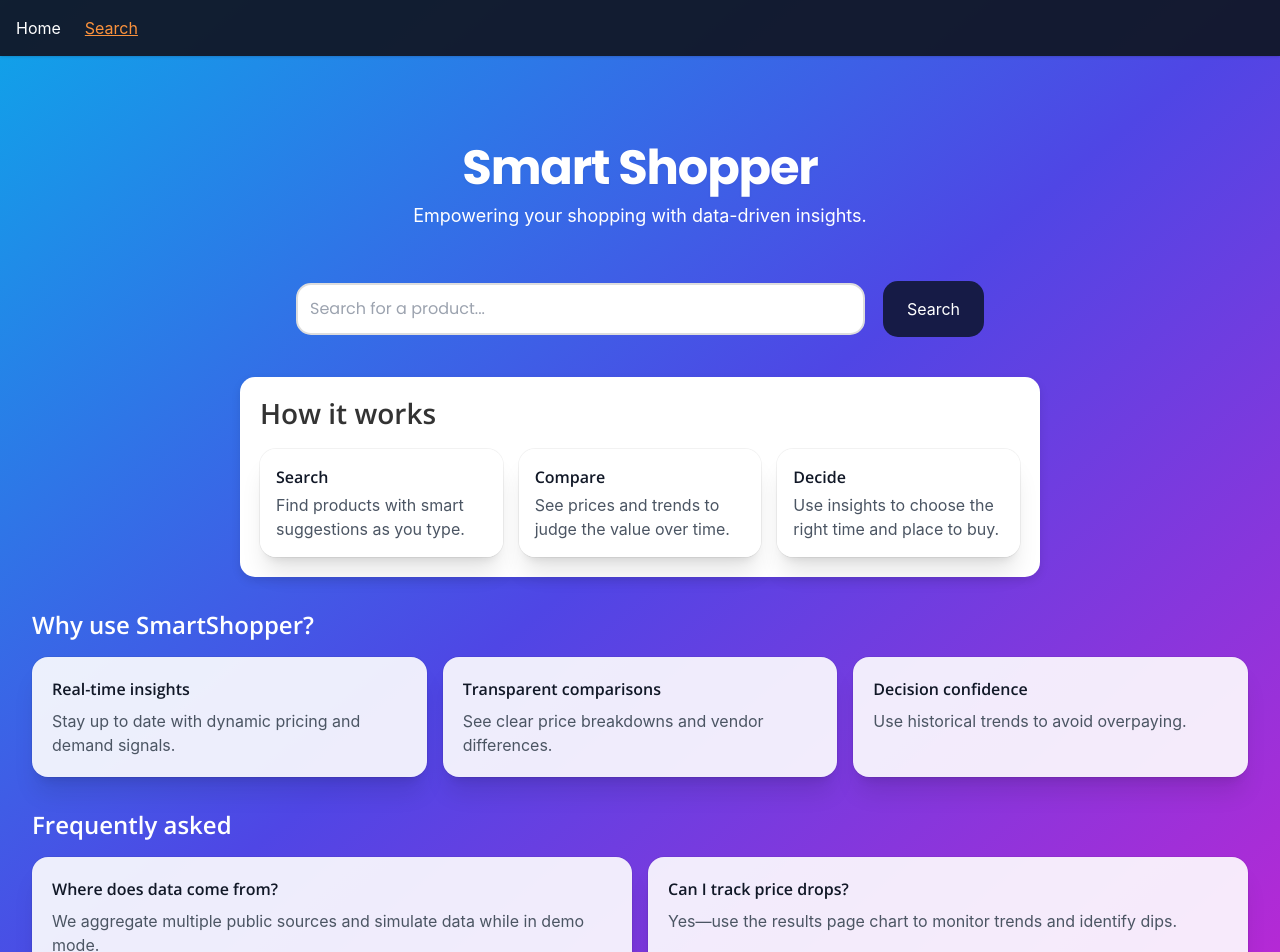
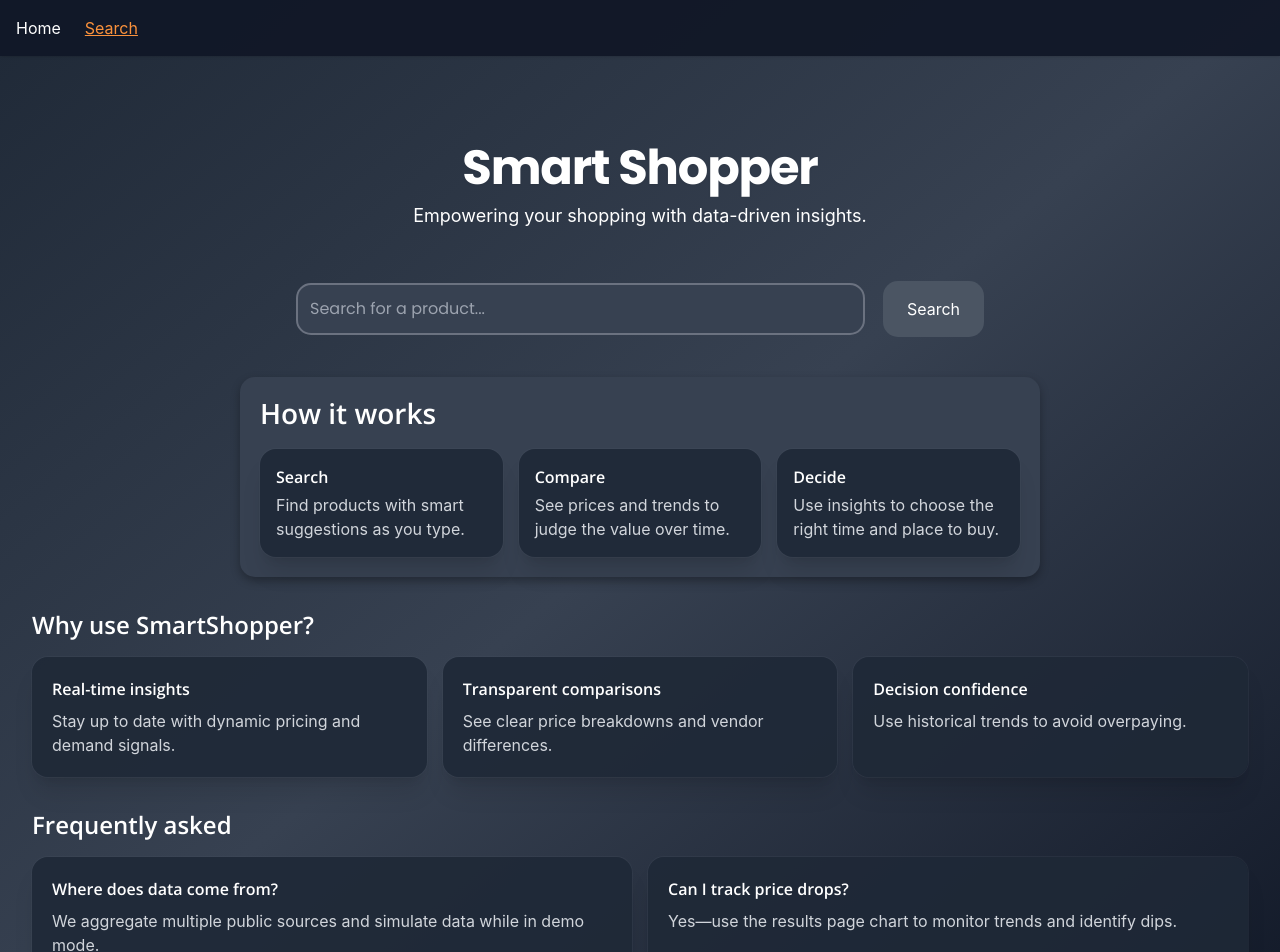
Before and after one commit to jadengong/lplhackarama2025, a React (Create React App) app: page / in a window 1280 px wide. Shown: the top 952 px of the page. Built offline with nearby package versions, Linux system fonts and the light colour scheme.

Commit message:
change theme
changed to dark/neutral colors

```diff
--- a/src/components/HomePage.css
+++ b/src/components/HomePage.css
@@ -26,7 +26,7 @@ a {
 /* Other styles */
 button {
     cursor: pointer;
-    background-color: #5A67D8;
+    background-color: #4B5563;
     color: white;
     border: none;
     padding: 12px 20px;
@@ -36,22 +36,28 @@ button {
 }
 
 button:hover {
-    background-color: #434190; /* Darker shade on hover */
+    background-color: #374151; /* Darker shade on hover */
 }
 
 input[type="text"] {
     padding: 12px;
     font-size: 16px;
     width: 100%;
-    border: 2px solid #ddd;
+    border: 2px solid #6B7280;
     border-radius: 15px;
     margin-right: 10px;
+    background-color: #374151;
+    color: white;
     transition: border-color 0.3s ease;
 }
 
 input[type="text"]:focus {
     outline: none;
-    border-color: #5A67D8;
+    border-color: #9CA3AF;
+}
+
+input[type="text"]::placeholder {
+    color: #9CA3AF;
 }
 
 /* Container Styling */
@@ -112,7 +118,7 @@ input[type="text"]:focus {
 .search-button {
     padding: 16px 24px;
     font-size: 16px;
-    background-color: #161b46;
+    background-color: #4B5563;
     color: white;
     border-radius: 15px;
     border: none;
@@ -120,7 +126,7 @@ input[type="text"]:focus {
 }
 
 .search-button:hover {
-    background-color: #403f61;
+    background-color: #374151;
 }
 
 /* Styling for the search suggestions dropdown */
@@ -129,8 +135,8 @@ input[type="text"]:focus {
     top: 100%; /* Position right below the search input */
     left: 0;
     width: 100%;
-    background-color: white;
-    border: 1px solid #ddd;
+    background-color: #374151;
+    border: 1px solid #6B7280;
     border-radius: 10px;
     max-height: 200px;
     overflow-y: auto; /* Make the dropdown scrollable if there are too many suggestions */
@@ -146,13 +152,13 @@ input[type="text"]:focus {
 }
 
 .suggestions-dropdown::-webkit-scrollbar-thumb {
-    background-color: #5A67D8;
+    background-color: #6B7280;
     border-radius: 10px;
-    border: 2px solid #f0f0f0;
+    border: 2px solid #374151;
 }
 
 .suggestions-dropdown::-webkit-scrollbar-track {
-    background-color: #f0f0f0;
+    background-color: #374151;
     border-radius: 10px;
 }
 
@@ -160,11 +166,11 @@ input[type="text"]:focus {
     padding: 10px;
     cursor: pointer;
     font-size: 16px;
-    color: #333;
+    color: #E5E7EB;
 }
 
 .suggestion-item:hover {
-    background-color: #f0f0f0;
+    background-color: #4B5563;
 }
 
 /* Shadow for dropdown */
@@ -178,9 +184,9 @@ input[type="text"]:focus {
     max-width: 800px;
     text-align: left;
     padding: 20px;
-    background-color: #fff;
+    background-color: #374151;
     border-radius: 15px;
-    box-shadow: 0 4px 10px rgba(0, 0, 0, 0.1);
+    box-shadow: 0 4px 10px rgba(0, 0, 0, 0.3);
 }
 
 .features-section h2 {
@@ -188,7 +194,7 @@ input[type="text"]:focus {
     font-size: 28px;
     margin-bottom: 20px;
     margin-top: auto;
-    color: #333;
+    color: #FFFFFF;
 }
 
 .features-section ul {
@@ -199,7 +205,7 @@ input[type="text"]:focus {
 
 .features-section ul li {
     font-size: 18px;
-    color: #444;
+    color: #E5E7EB;
     margin-bottom: 10px;
     padding-left: 20px;
     position: relative;
@@ -209,7 +215,7 @@ input[type="text"]:focus {
     content: '✔';
     position: absolute;
     left: 0;
-    color: #5A67D8;
+    color: #9CA3AF;
     font-weight: bold;
 }
 
--- a/src/components/HomePage.js
+++ b/src/components/HomePage.js
@@ -74,10 +74,10 @@ const HomePage = () => {
   };
 
   return (
-    <div className="home-container bg-gradient-to-br from-sky-500 via-indigo-600 to-fuchsia-600 min-h-screen pt-40">
+    <div className="home-container bg-gradient-to-br from-gray-800 via-gray-700 to-gray-900 min-h-screen pt-40">
       <header className="landing-header container mt-32 md:mt-36">
         <h1 className="text-white text-5xl md:text-6xl font-extrabold tracking-tight drop-shadow-sm">Smart Shopper</h1>
-        <p className="text-gray-200 max-w-xl mx-auto">Empowering your shopping with data-driven insights.</p>
+        <p className="text-gray-300 max-w-xl mx-auto">Empowering your shopping with data-driven insights.</p>
       </header>
 
       <section className="search-section container">
@@ -141,17 +141,17 @@ const HomePage = () => {
       <section className="features-section container">
         <h2 className="text-white text-2xl font-semibold text-left">How it works</h2>
         <div className="mt-4 grid grid-cols-1 md:grid-cols-3 gap-4">
-          <div className="bg-white/90 rounded-2xl shadow-xl ring-1 ring-black/5 p-4 text-left">
-            <h3 className="font-semibold text-gray-900">Search</h3>
-            <p className="text-gray-600 mt-1">Find products with smart suggestions as you type.</p>
+          <div className="bg-gray-800/90 rounded-2xl shadow-xl ring-1 ring-gray-600/20 p-4 text-left">
+            <h3 className="font-semibold text-white">Search</h3>
+            <p className="text-gray-300 mt-1">Find products with smart suggestions as you type.</p>
           </div>
-          <div className="bg-white/90 rounded-2xl shadow-xl ring-1 ring-black/5 p-4 text-left">
-            <h3 className="font-semibold text-gray-900">Compare</h3>
-            <p className="text-gray-600 mt-1">See prices and trends to judge the value over time.</p>
+          <div className="bg-gray-800/90 rounded-2xl shadow-xl ring-1 ring-gray-600/20 p-4 text-left">
+            <h3 className="font-semibold text-white">Compare</h3>
+            <p className="text-gray-300 mt-1">See prices and trends to judge the value over time.</p>
           </div>
-          <div className="bg-white/90 rounded-2xl shadow-xl ring-1 ring-black/5 p-4 text-left">
-            <h3 className="font-semibold text-gray-900">Decide</h3>
-            <p className="text-gray-600 mt-1">Use insights to choose the right time and place to buy.</p>
+          <div className="bg-gray-800/90 rounded-2xl shadow-xl ring-1 ring-gray-600/20 p-4 text-left">
+            <h3 className="font-semibold text-white">Decide</h3>
+            <p className="text-gray-300 mt-1">Use insights to choose the right time and place to buy.</p>
           </div>
         </div>
       </section>
@@ -165,9 +165,9 @@ const HomePage = () => {
             {title: 'Transparent comparisons', desc: 'See clear price breakdowns and vendor differences.'},
             {title: 'Decision confidence', desc: 'Use historical trends to avoid overpaying.'}
           ].map((item, idx) => (
-            <div key={idx} className="bg-white/90 rounded-2xl shadow-xl ring-1 ring-black/5 p-5 text-left">
-              <h3 className="font-semibold text-gray-900">{item.title}</h3>
-              <p className="text-gray-600 mt-2">{item.desc}</p>
+            <div key={idx} className="bg-gray-800/90 rounded-2xl shadow-xl ring-1 ring-gray-600/20 p-5 text-left">
+              <h3 className="font-semibold text-white">{item.title}</h3>
+              <p className="text-gray-300 mt-2">{item.desc}</p>
             </div>
           ))}
         </div>
@@ -177,13 +177,13 @@ const HomePage = () => {
       <section className="container mt-8 mb-12">
         <h2 className="text-white text-2xl font-semibold text-left">Frequently asked</h2>
         <div className="mt-4 grid grid-cols-1 md:grid-cols-2 gap-4 text-left">
-          <div className="bg-white/90 rounded-2xl shadow-xl ring-1 ring-black/5 p-5">
-            <h3 className="font-semibold text-gray-900">Where does data come from?</h3>
-            <p className="text-gray-600 mt-2">We aggregate multiple public sources and simulate data while in demo mode.</p>
+          <div className="bg-gray-800/90 rounded-2xl shadow-xl ring-1 ring-gray-600/20 p-5">
+            <h3 className="font-semibold text-white">Where does data come from?</h3>
+            <p className="text-gray-300 mt-2">We aggregate multiple public sources and simulate data while in demo mode.</p>
           </div>
-          <div className="bg-white/90 rounded-2xl shadow-xl ring-1 ring-black/5 p-5">
-            <h3 className="font-semibold text-gray-900">Can I track price drops?</h3>
-            <p className="text-gray-600 mt-2">Yes—use the results page chart to monitor trends and identify dips.</p>
+          <div className="bg-gray-800/90 rounded-2xl shadow-xl ring-1 ring-gray-600/20 p-5">
+            <h3 className="font-semibold text-white">Can I track price drops?</h3>
+            <p className="text-gray-300 mt-2">Yes—use the results page chart to monitor trends and identify dips.</p>
           </div>
         </div>
       </section>
```
Also changed, not shown: src/components/LandingPage.js (+25 -25 lines), src/components/SearchResultsPage.js (+38 -38 lines).
